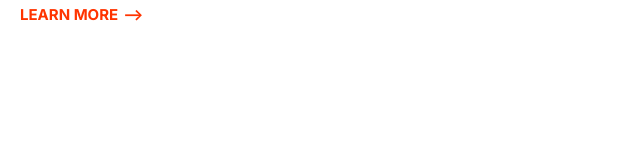
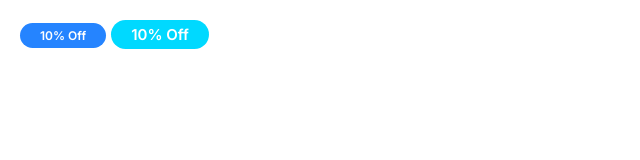
Before and after one commit to SomDhen/demify, a plain HTML site: page index.html in a window 1280 px wide. Shown: the whole page, without its empty margins (0-640 px from the left). Drawn offline with Linux system fonts and the light colour scheme.

Commit message:
Build the badge component.

```diff
--- a/css/styles.css
+++ b/css/styles.css
@@ -19,7 +19,7 @@ body {
   font-size: 2.4rem;
   line-height: 1.5;
   color: var(--color-body);
-  margin: 0 2rem;
+  margin: 2rem;
 }
 
 h1,
@@ -91,3 +91,37 @@ a {
     font-size: 1.5rem;
   }
 }
+
+/* Badges */
+
+.badge {
+  border-radius: 20px;
+  font-size: 2rem;
+  font-weight: 600;
+  padding: 0.5rem 2rem;
+  white-space: nowrap;
+}
+
+.badge--primary {
+  background: var(--color-primary);
+  color: #fff;
+}
+
+.badge--secondary {
+  background: var(--color-secondary);
+  color: #fff;
+}
+
+.badge--small {
+  font-size: 1.6rem;
+}
+
+@media screen and (min-width: 1024px) {
+  .badge {
+    font-size: 1.5rem;
+  }
+
+  .badge--small {
+    font-size: 1.2rem;
+  }
+}
--- a/index.html
+++ b/index.html
@@ -18,6 +18,7 @@
     <link rel="stylesheet" href="css/styles.css" />
   </head>
   <body>
-    <a class="link-arrow" href="#">Learn More</a>
+    <span class="badge badge--primary badge--small">10% Off</span>
+    <span class="badge badge--secondary">10% Off</span>
   </body>
 </html>
```
Also changed, not shown: components/badges.html (added, +2 -0 lines).
